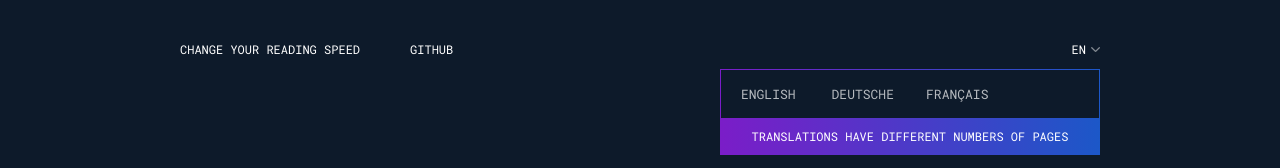
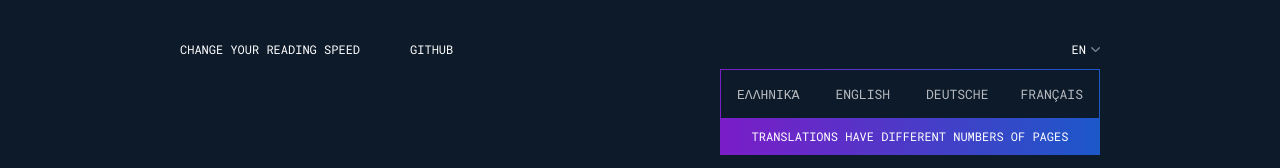
Before and after one commit to devfake/years-to-read, a Vue app: page / in a window 1280 px wide. Both pictures are taken after a click on the element "EN". Shown: the part 779-947 px from the top of the page. Built offline with nearby package versions, Linux system fonts and the light colour scheme; what vue-js-modal would draw is missing.

Commit message:
Update App.vue

```diff
--- a/src/App.vue
+++ b/src/App.vue
@@ -9,6 +9,7 @@
         <div class="translations" :class="{active: showTranslations}">
           <div class="translations-inner">
             <div class="translation-items">
+	      <div @click="chooseBookTranslation('el')">Ελληνικά</div>
               <div @click="chooseBookTranslation('en')">English</div>
               <div @click="chooseBookTranslation('de')">Deutsche</div>
 	      <div @click="chooseBookTranslation('fr')">Français</div>
```
